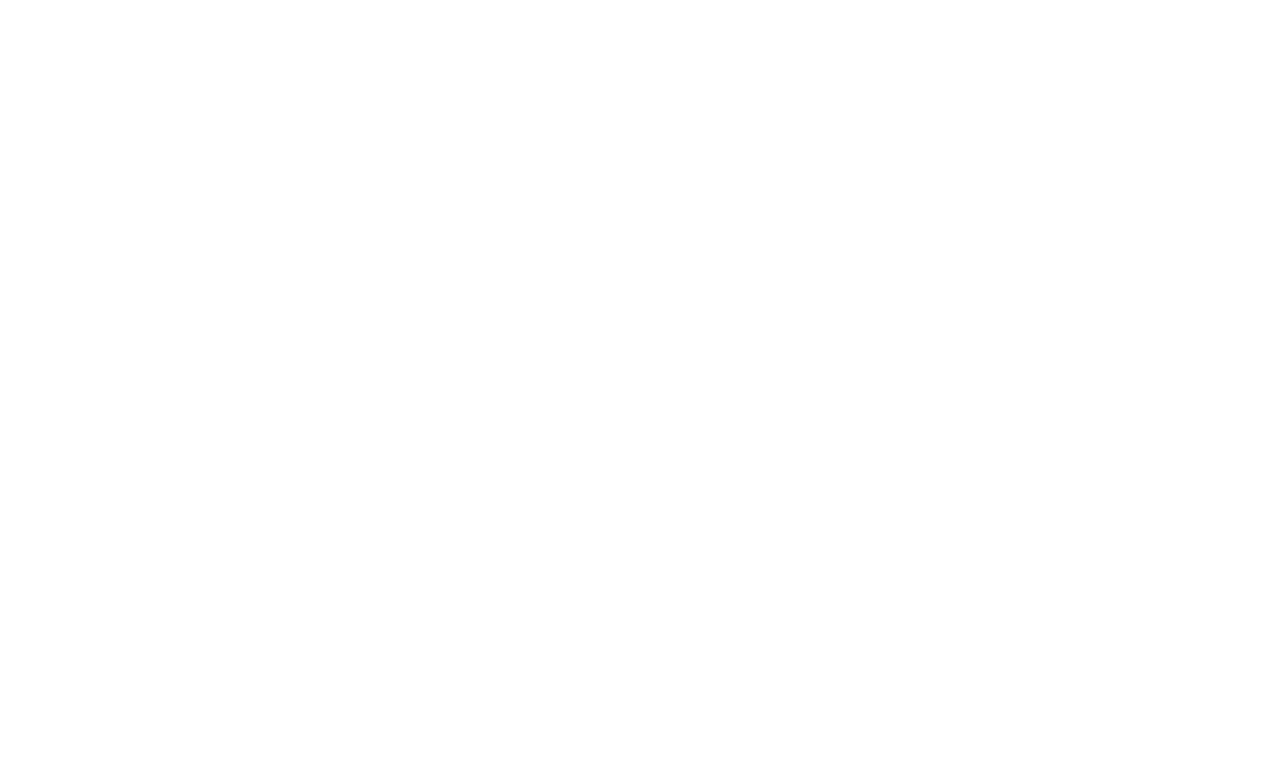
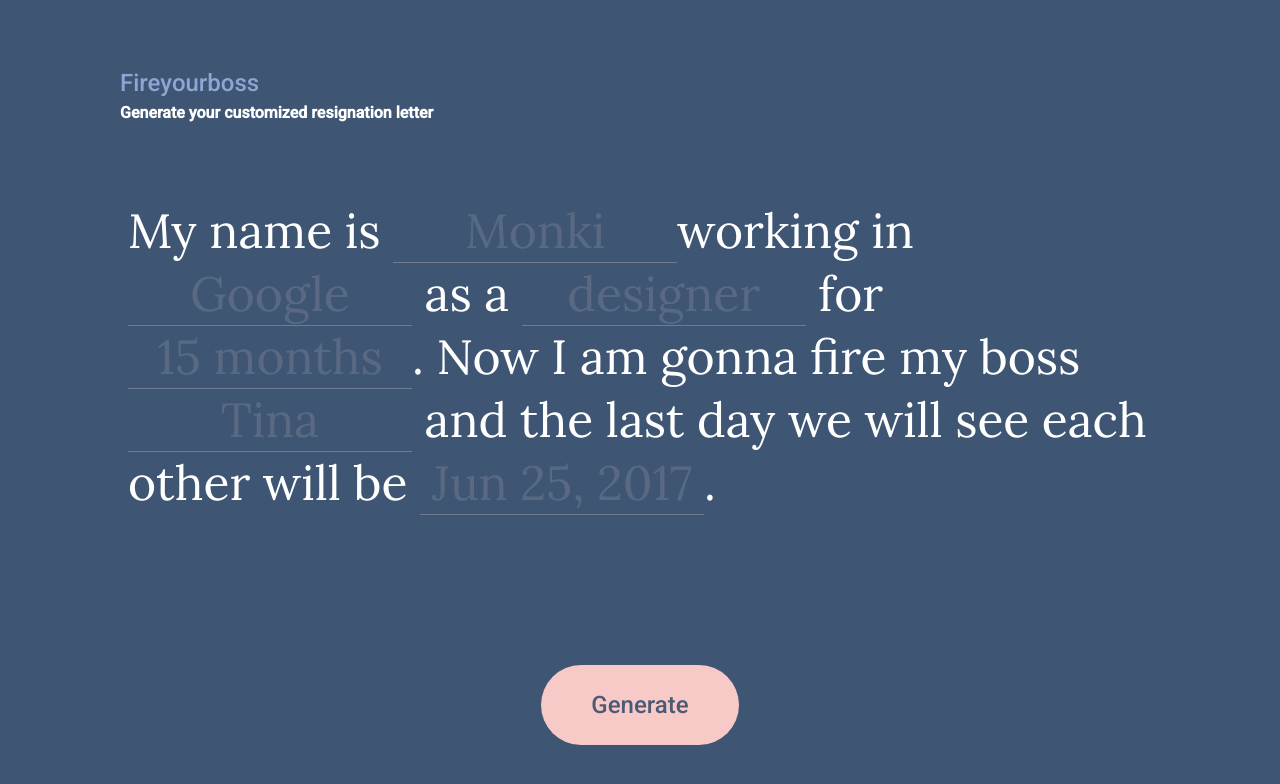
Before and after one commit to white-field/fireyourboss, a website: page docs/index.html in a window 1280 px wide. Drawn offline with Linux system fonts and the light colour scheme; the site is published under a folder, as on GitHub Pages, so addresses that start at the root find nothing.

Commit message:
Change app.js to related path

```diff
--- a/docs/index.html
+++ b/docs/index.html
@@ -22,6 +22,6 @@
   <div id="app"></div>
 
   <script>__REACT_DEVTOOLS_GLOBAL_HOOK__ = parent.__REACT_DEVTOOLS_GLOBAL_HOOK__</script>
-  <script type="text/javascript" src="/assets/app.js"></script>
+  <script type="text/javascript" src="assets/app.js"></script>
 </body>
 </html>
```
Also changed, not shown: src/index.html (+1 -1 lines).
